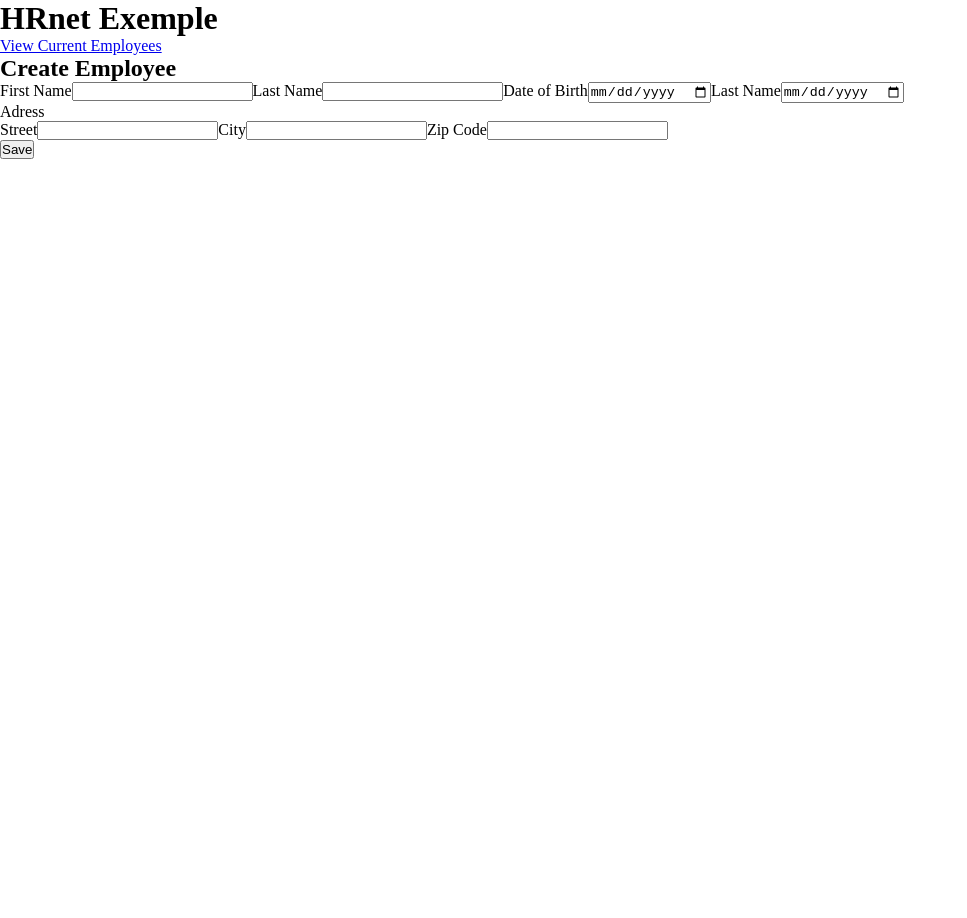
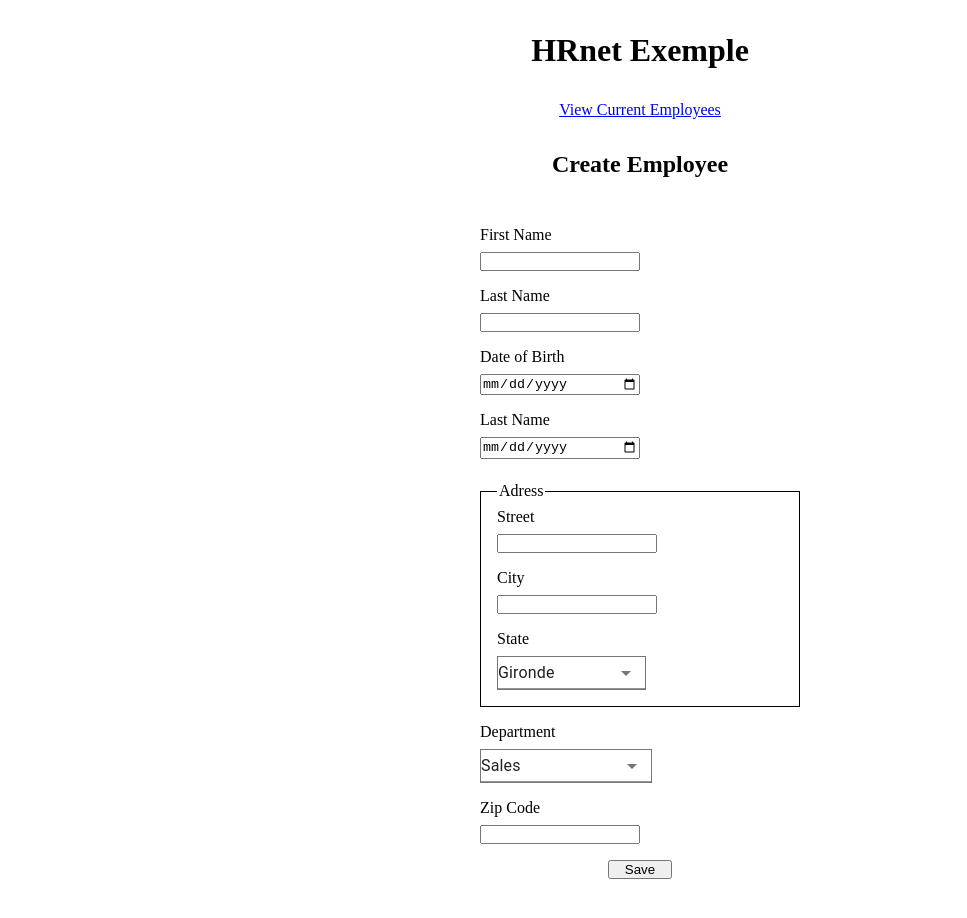
Before and after one commit to magicniclus/HRnet, a React (Create React App) app: page /create-employee in a window 1280 px wide. Shown: the top 918 px of the page, without its empty margins (0-967 px from the left). Before the commit the page ends 800 px from the top, so only its background shows below. Built offline with nearby package versions, Linux system fonts and the light colour scheme; the HTML template or start-up script is replaced by a standard one.

Commit message:
Finalisation of design of the homePage

```diff
--- a/package.json
+++ b/package.json
@@ -5,6 +5,7 @@
   "dependencies": {
     "@emotion/react": "^11.8.2",
     "@emotion/styled": "^11.8.1",
+    "@mui/icons-material": "^5.5.1",
     "@mui/material": "^5.5.3",
     "@testing-library/jest-dom": "^5.16.3",
     "@testing-library/react": "^12.1.4",
--- /dev/null
+++ b/src/component/SelectButton.js
@@ -0,0 +1,29 @@
+import React from 'react';
+import Box from '@mui/material/Box';
+import FormControl from '@mui/material/FormControl';
+import { NativeSelect } from '@mui/material';
+import { MenuItem } from '@mui/material';
+
+const SelectButton = (props) => {
+    const etat = props.etat;
+
+    return (
+    <Box sx={{ minWidth: 120 }}>
+      <FormControl sx={{minWidth: 120, border: "1px solid #767676", boxShadow:"none"}}>
+        <NativeSelect
+        defaultValue={30}
+        inputProps={{
+        name: 'age',
+        id: 'uncontrolled-native',
+        }}
+        >
+        {etat.map((etat)=>
+            <option value={etat}>{etat}</option>
+        )}
+        </NativeSelect>
+      </FormControl>
+    </Box>
+    );
+};
+
+export default SelectButton;
--- a/src/pages/CurrentEmployes.js
+++ b/src/pages/CurrentEmployes.js
@@ -6,9 +6,10 @@ const VISIBLE_FIELDS = ['name', 'rating', 'country', 'dateCreated', 'isAdmin'];
 function CurrentEmployes() {
 
   return (
-    <div style={{ height: 400, width: '100%' }}>
+    <main className="currentEmployees">
+      <h1>Current Employees</h1>
       <NavLink to="/create-employee">Home</NavLink>
-    </div>
+    </main>
   );
 }
 
--- a/src/pages/HomePage.js
+++ b/src/pages/HomePage.js
@@ -1,15 +1,22 @@
 import React from 'react';
 import { NavLink } from 'react-router-dom';
 import { useState } from 'react';
+import SelectButton from '../component/SelectButton';
+import ClearIcon from '@mui/icons-material/Clear';
 
 const HomePage = () => {
-    const [firstName, setFirstName] = useState("")
-    const [lastName, setLastName] = useState("")
-    const [birth, setBirth] = useState("")
-    const [start, setStart] = useState("")
-    const [street, setStreet] = useState("")
-    const [city, setCity] = useState("")
-    const [code, setCode] = useState("")
+    const stateValue = ["Gironde", "Loire Atlantique", "Pays-Basque", "Pays de la Loire", "île de France"];
+    const department = ["Sales", "Marketing", "Enginnering", "Humain Resources", "Legal"]
+
+    const [itsLogged, setItsLogged] = useState("logged")
+
+    const [firstName, setFirstName] = useState("");
+    const [lastName, setLastName] = useState("");
+    const [birth, setBirth] = useState("");
+    const [start, setStart] = useState("");
+    const [street, setStreet] = useState("");
+    const [city, setCity] = useState("");
+    const [code, setCode] = useState("");
 
     const employees = JSON.parse(localStorage.getItem('employees')) || [];
 
@@ -59,11 +66,23 @@ const HomePage = () => {
             let getOne = localStorage.getItem("employees")
             let get = JSON.parse(getOne);
             console.log(get);
+            setItsLogged('clicked')
         }
     }
-
+//TODO Comment récuperer les données du bouton (Pourquoi ne pas le faire avec redux || localstorage ?)
+//TODO Dois-je récupérer les vrais valeurs americaines
     return (
-        <div>
+        <>
+            <div className={itsLogged}>
+                <div className="container">
+                    <div className="closeModale">
+                        {/* <p onClick={()=>setItsLogged("logged")}>x</p> */}
+                        <ClearIcon color="primary" onClick={()=>setItsLogged("logged")} />
+                    </div>
+                    <p className="text">Employee Created!</p>
+                </div>
+            </div>
+            <main className="homePage">
                 <h1>HRnet Exemple</h1>
                 <NavLink to="/employee-list">View Current Employees</NavLink>
                 <h2>Create Employee</h2>
@@ -85,7 +104,7 @@ const HomePage = () => {
                         <input type="date" id="start" value={start} onChange={handleChangeStart} />
                     </label>
                     <div className="adress">
-                    <p>Adress</p>
+                        <p className="adressTitle">Adress</p>
                         <label className="street" >
                             Street
                             <input type="text" id="street" value={street} onChange={handleChangeStreet} />
@@ -94,14 +113,23 @@ const HomePage = () => {
                             City
                             <input type="text" id="city" value={city} onChange={handleChangeCity} />
                         </label>
+                        <div >
+                            <p className="state">State</p>
+                            <SelectButton etat={stateValue} />
+                        </div>
+                    </div>
+                        <div className="department" >
+                            <p>Department</p>
+                            <SelectButton etat={department} />
+                        </div>
                         <label className="code" >
                             Zip Code
                             <input type="number" id="code" value={code} onChange={handleChangeCode} />
                         </label>
-                </div>
-                <button>Save</button>
+                    <button className="button">Save</button>
                 </form>
-        </div>
+            </main>
+        </>
     );
 };
 
--- /dev/null
+++ b/src/style/pages/CurrentEmployee.scss
@@ -0,0 +1,12 @@
+.currentEmployees{
+    min-height: 100vh;
+    display: flex;
+    flex-direction: column;
+    justify-content: start;
+    align-items: center;
+    z-index: 10;
+
+    h1, a, h2{
+        margin-top: 2rem;
+    }
+}
--- /dev/null
+++ b/src/style/pages/_homePage.scss
@@ -0,0 +1,117 @@
+.logged{
+    display: none;
+}
+.clicked{
+    display: flex;
+    justify-content: center;
+    align-items: center;
+    width: 100%;
+    height: 100vh;
+    background-color: rgba(0, 0, 0, 0.80);
+    position: fixed;
+    top: 0;
+    left: 0;
+    z-index: 20;
+    .container{
+        position: relative;
+        width: 40%;
+        height: 3rem;
+        background-color: white;
+        border-radius: 0.5rem;
+        display: flex;
+        align-items: center;
+        .closeModale{
+            cursor: pointer;
+            position: absolute;
+            right: -1rem;
+            top: -1rem;
+            width: 1.5rem;
+            height: 1.5rem;
+            background-color: black;
+            border-radius: 50%;
+            display: flex;
+            justify-content: center;
+            align-items: center;
+            p{
+                color: white;
+                font-size: 1.5rem;
+            }
+        }
+        .text{
+            margin-left: 2rem;
+        }
+    }
+}
+.homePage{
+    min-height: 100vh;
+    display: flex;
+    flex-direction: column;
+    justify-content: start;
+    align-items: center;
+    z-index: 10;
+
+    h1, a, h2{
+        margin-top: 2rem;
+    }
+
+    h2{
+        margin-bottom: 2rem;
+    }
+
+    form{
+        display: flex;
+        flex-direction: column;
+        width: 20rem;
+
+        label{
+            display: flex;
+            flex-direction: column;
+            margin-top: 1rem;
+            max-width: 10rem;
+
+            input{
+                margin-top: 0.5rem;
+            }
+        }
+
+        .adress{
+            margin-top: 2rem;
+            // background-color: aqua;
+            border: 1px solid black;
+            padding-left: 1rem;
+            padding-bottom: 1rem;
+            position: relative;
+
+            .adressTitle{
+                position: absolute;
+                top: -12px;
+                background-color: white;
+                padding: 2px;
+            }
+
+            .state{
+                margin-top: 1rem;
+                margin-bottom: 0.5rem;
+            }
+        }
+
+        .department{
+            margin-top: 1rem;
+
+            p{
+                margin-bottom: 0.5rem;
+            }
+        }
+
+        .code{
+            margin-bottom: 1rem;
+        }
+
+        .button{
+            margin-bottom: 3rem;
+            width: 4rem;
+            margin-left: auto;
+            margin-right: auto;
+        }
+    }
+}
--- a/src/style/style.scss
+++ b/src/style/style.scss
@@ -1,5 +1,12 @@
+@import "./pages/CurrentEmployee.scss";
+@import "./pages/homePage";
+
 *{
     margin: 0;
     padding: 0;
     box-sizing: border-box;
 }
+
+.app{
+    position: relative;
+}
```
Also changed, not shown: src/data/data.js (renamed from src/component/data/data.js), 1 other file (tests, documents, lock files or other folders). Lines whose indentation alone changed are shown as unchanged.
